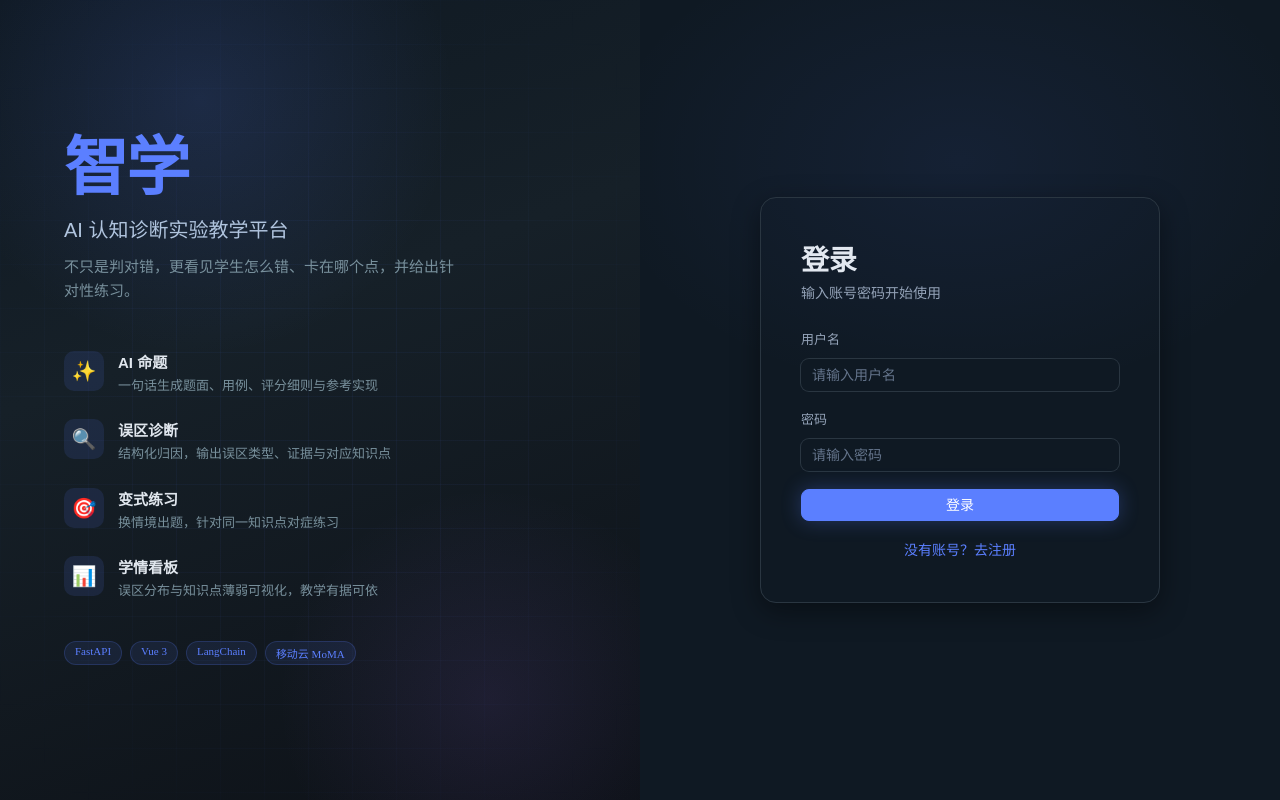
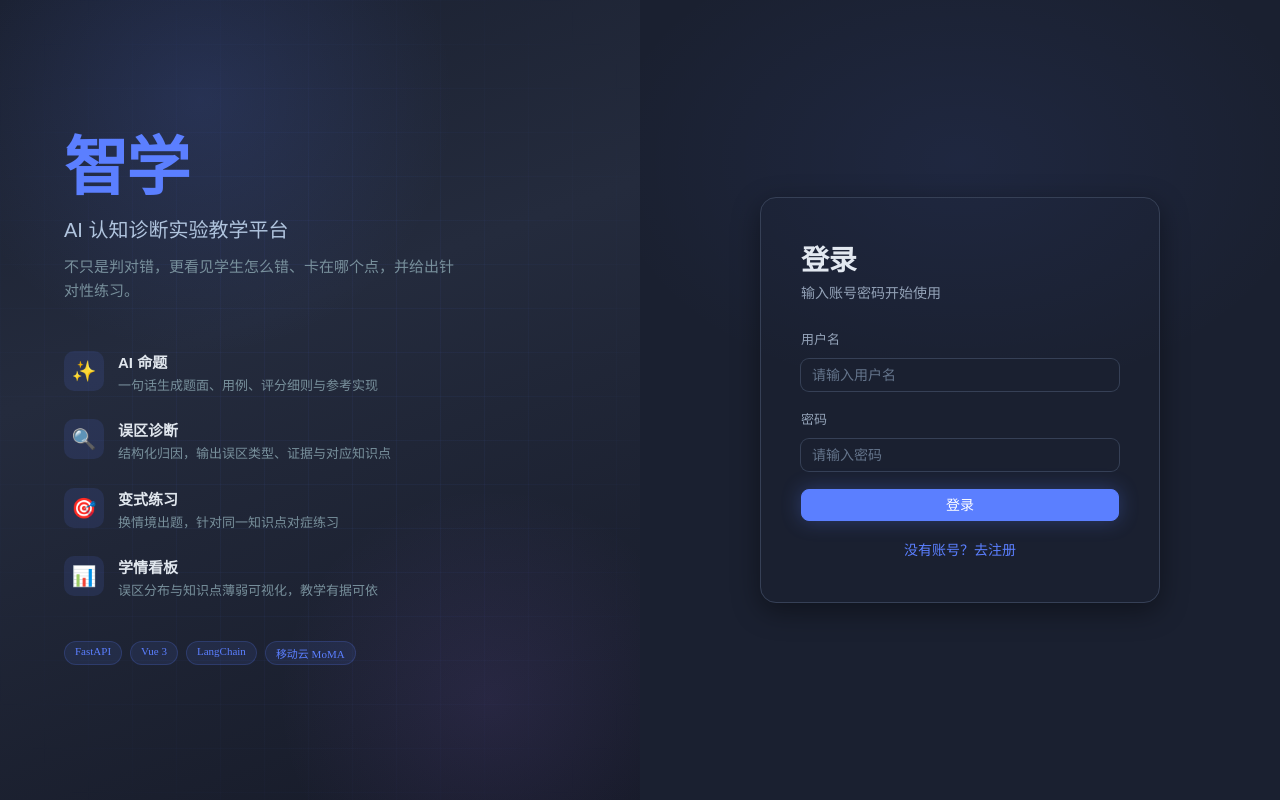
Before and after one commit to OneyTo7/galaxy, a Vue app in the folder frontend/: page /login in a window 1280 px wide. Built offline with nearby package versions, Linux system fonts and the light colour scheme.

Commit message:
style: 背景调亮 #1A2030深蓝灰 提升可读性

```diff
--- a/frontend/src/assets/main.css
+++ b/frontend/src/assets/main.css
@@ -1,13 +1,13 @@
 :root {
-  --galaxy-bg: #0F1923;
-  --galaxy-card: #162028;
-  --galaxy-card-hover: #1A2632;
-  --galaxy-card-pop: #1A2632;
+  --galaxy-bg: #1A2030;
+  --galaxy-card: #242B3D;
+  --galaxy-card-hover: #2A3144;
+  --galaxy-card-pop: #2E3548;
   --galaxy-text: #E2E8F0;
   --galaxy-text-secondary: #94A3B8;
   --galaxy-text-tertiary: #64748B;
-  --galaxy-border: #2A3641;
-  --galaxy-border-soft: rgba(42, 54, 65, 0.5);
+  --galaxy-border: #364056;
+  --galaxy-border-soft: rgba(54, 64, 86, 0.5);
   --galaxy-accent: #5B7FFF;
   --galaxy-accent-hover: #4A6FEF;
   --galaxy-accent-soft: rgba(91, 127, 255, 0.12);
@@ -55,8 +55,8 @@ body {
   min-height: 100vh;
   background: var(--galaxy-bg);
   background-image:
-    radial-gradient(circle 600px at 8% 0%, rgba(91, 127, 255, 0.08) 0%, transparent 60%),
-    radial-gradient(circle 500px at 92% 100%, rgba(163, 113, 247, 0.06) 0%, transparent 60%);
+    radial-gradient(circle 700px at 8% 0%, rgba(91, 127, 255, 0.1) 0%, transparent 60%),
+    radial-gradient(circle 600px at 92% 100%, rgba(163, 113, 247, 0.08) 0%, transparent 60%);
   background-attachment: fixed;
   -webkit-font-smoothing: antialiased;
 }
--- a/frontend/src/views/Login.vue
+++ b/frontend/src/views/Login.vue
@@ -132,7 +132,7 @@ async function handleSubmit() {
 /* 左侧品牌区 */
 .login-left {
   position: relative;
-  background: linear-gradient(160deg, #0F1923 0%, #162028 40%, #0D1117 100%);
+  background: linear-gradient(160deg, #1A2030 0%, #242B3D 40%, #161A28 100%);
   display: flex;
   align-items: center;
   overflow: hidden;
```
